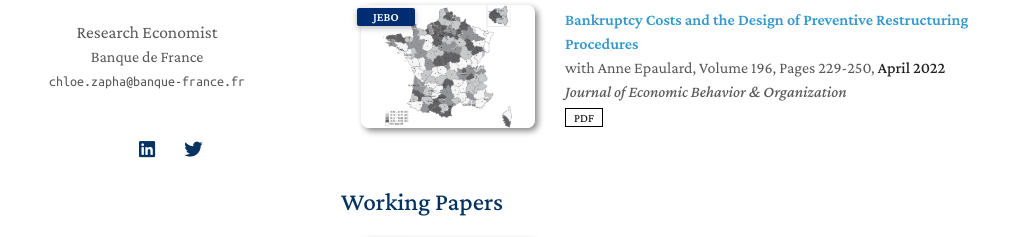
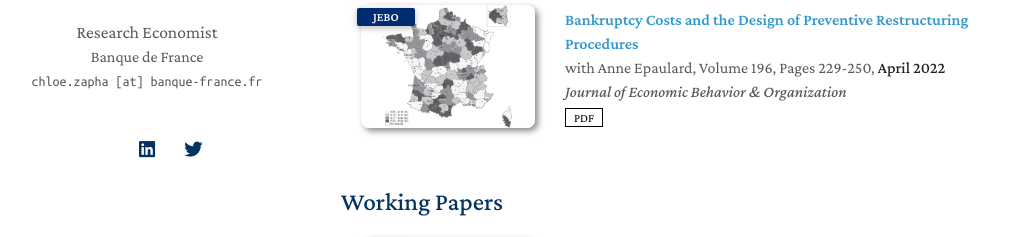
Before and after one commit to czapha/monsite, a Jekyll site: the page built from index.md, in a window 1280 px wide. Shown: the part 221-458 px from the top of the page, without its empty margins (129-1149 px from the left). Built offline with Jekyll 4.4.1, drawn with Linux system fonts in a browser that asks for light colours; nearby versions of some CDN libraries; a style sheet for code colours, icons or effects is not loaded; our own code applies the rules of GitHub Pages for plain Markdown files.

```diff
--- a/_config.yml
+++ b/_config.yml
@@ -2,7 +2,7 @@
 title: Chloé Zapha
 position: Research Economist
 affiliation: Banque de France
-email: chloe.zapha@banque-france.fr
+email: chloe.zapha [at] banque-france.fr
 
 # Search Engine Optimization (SEO)
 # The following information is used to improve the website traffic from search engines, e.g., Google.
```
